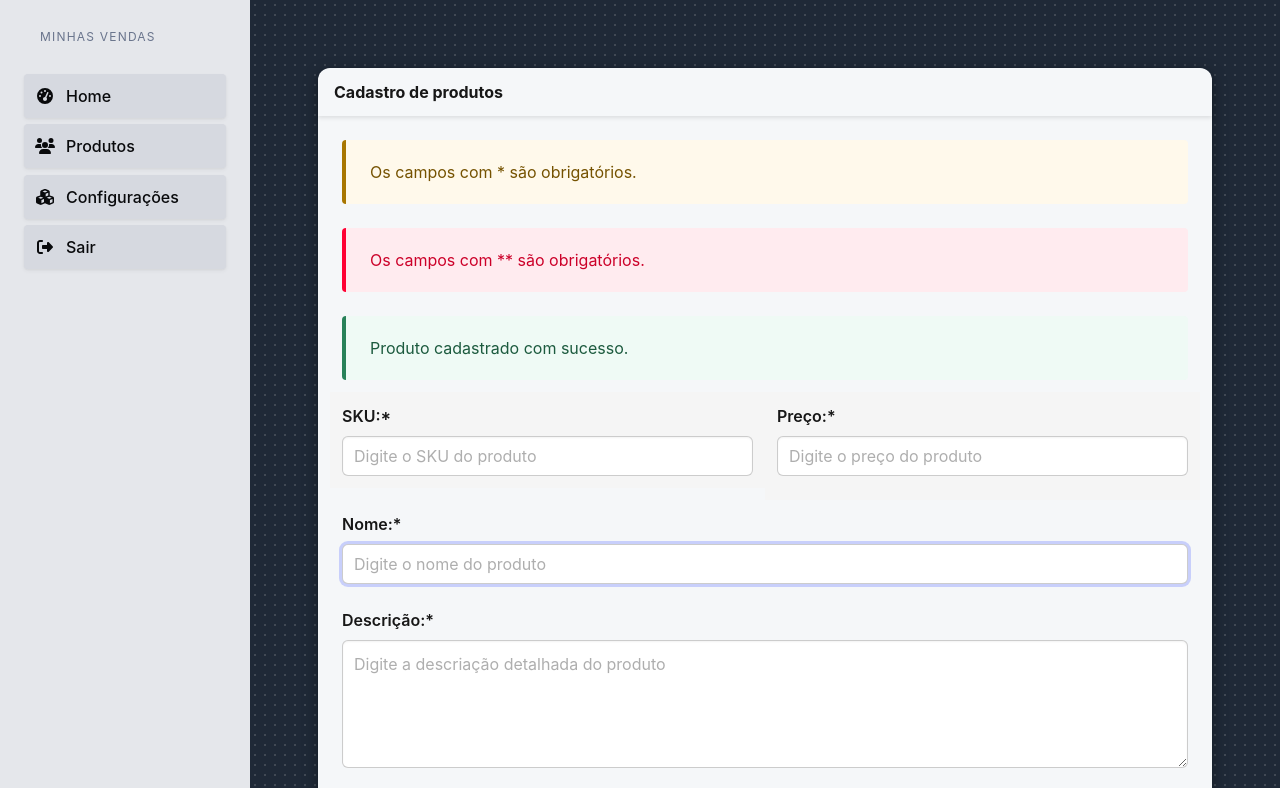
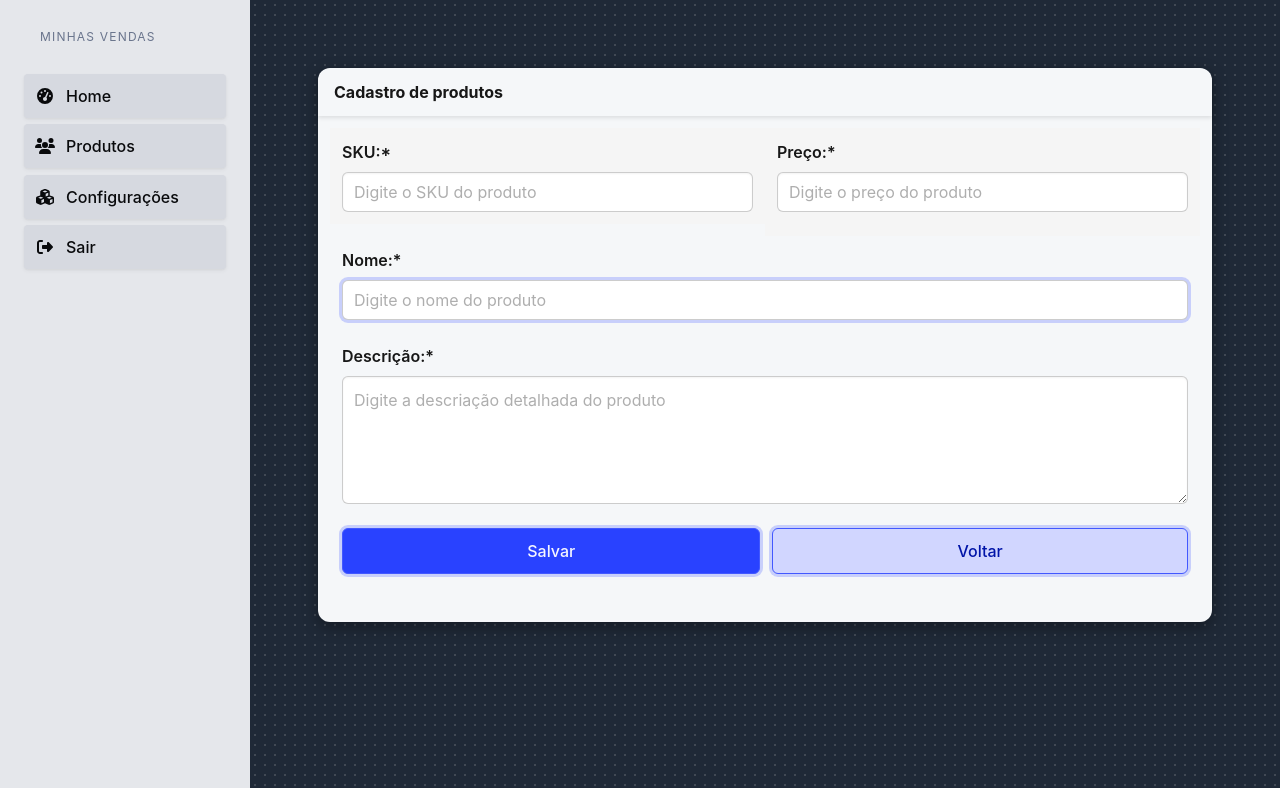
Before and after one commit to emersonpessoa01/vendas-app, a Next.js app: page /pages/cadastro/produtos in a window 1280 px wide. Shown: the top 788 px of the page. Built offline with nearby package versions, Linux system fonts and the light colour scheme.

Commit message:
feat: Showing message feedback to the user :rocket:

```diff
--- a/src/components/common/index.tsx
+++ b/src/components/common/index.tsx
@@ -1,2 +1,2 @@
 export { Input } from "./input";
-export { Message } from "./message";
+export type { Message, Alert } from "./message";
--- a/src/components/common/message/index.tsx
+++ b/src/components/common/message/index.tsx
@@ -1,4 +1,9 @@
 interface MessageProps {
+  tipo: string;
+  field?: string;
+  texto: string;
+}
+export interface Alert {
   tipo: string;
   field?: string;
   texto: string;
--- a/src/components/layout/index.tsx
+++ b/src/components/layout/index.tsx
@@ -1,13 +1,16 @@
 "use client";
 
+import { ReactNode } from "react";
 import { Menu } from "./menu";
+import { Message, Alert } from "components/common/message";
 
-interface LayoutProps{
-  titulo: string;
-  children: React.ReactNode;
+interface LayoutProps {
+  titulo?: string;
+  children?: ReactNode;
+  mensagens?: Array<Alert>;
 }
 
-export const Layout: React.FC<LayoutProps> = ({titulo,children}) => {
+export const Layout: React.FC<LayoutProps> = ({ titulo, children, mensagens }) => {
   // console.log(`Título recebido: ${titulo}`)
   return (
     <div className="app">
@@ -22,7 +25,10 @@ export const Layout: React.FC<LayoutProps> = ({titulo,children}) => {
                 <p className="card-header-title w-full">{titulo}</p>
               </div>
               <div className="card-content">
-                <div className="content">{children}</div>
+                <div className="content">
+                  {mensagens && mensagens.map((msg) => <Message {...msg} />)}
+                  {children}
+                </div>
               </div>
             </div>
           </div>
--- a/src/components/produtos/cadastro/index.tsx
+++ b/src/components/produtos/cadastro/index.tsx
@@ -1,9 +1,10 @@
 "use client";
 import React, { useState } from "react";
-import { Layout, Input, Message } from "components";
+import { Layout, Input } from "components";
 import { useProdutoService } from "../../../config/services";
 import { Produto } from "config/models/produtos";
 import {converterEmBigDecimal, formatReal} from "config/util/money";
+import { Message, Alert } from "components/common/message";
 export const CadastroProdutos: React.FC = () => {
   const service = useProdutoService();
   const [sku, setSku] = useState<string>("");
@@ -12,6 +13,8 @@ export const CadastroProdutos: React.FC = () => {
   const [descricao, setDescricao] = useState<string>("");
   const [id, setId] = useState<string>("");
   const [dataCadastro, setDataCadastro] = useState<string>("");
+  const [messages, setMessages] = useState<Array<Alert>>([]);
+
 
   const submit = () => {
     if(!sku || !preco || !nome || !descricao) {
@@ -37,6 +40,23 @@ export const CadastroProdutos: React.FC = () => {
         setPreco(formatReal(produto.preco?.toString() ?? ""));
         setNome(produto.nome ?? "");
         setDescricao(produto.descricao ?? "");
+
+        setMessages([
+          {
+            tipo: "success",
+            field: "Produto",
+            texto: `${produto.nome} atualizado com sucesso!`,
+          },
+        ]);
+      }).catch((error) => {
+        console.error(error);
+        setMessages([
+          {
+            tipo: "danger",
+            field: "Produto",
+            texto: `Erro ao atualizar o produto ${produto.nome}: ${error.message}`,
+          },
+        ]);
       });
 
     } else {
@@ -49,17 +69,31 @@ export const CadastroProdutos: React.FC = () => {
         setPreco(formatReal(produtoResposta.preco?.toString() ?? ""));
         setNome(produtoResposta.nome ?? "");
         setDescricao(produtoResposta.descricao ?? "");
+
+        setMessages([
+          {
+            tipo: "success",
+            field: "Produto",
+            texto: `${produto.nome} cadastrado com sucesso!`,
+          },
+        ]);
+      }).catch((error) => {
+        console.error(error);
+        setMessages([
+          {
+            tipo: "danger",
+            field: "Produto",
+            texto: `Erro ao cadastrar o ${produto.nome}: ${error.message}`,
+          },
+        ]);
       });
 
     }
   };
 
   return (
-    <Layout titulo="Cadastro de produtos">
-      <Message tipo="warning" texto="Os campos com * são obrigatórios." />
-      <Message tipo="danger" texto="Os campos com ** são obrigatórios." />
-      <Message tipo="success" texto="Produto cadastrado com sucesso." />
-      {/* Renderização condicional */}
+    <Layout titulo="Cadastro de produtos" mensagens={messages}>
+
       {id && (
         <div className="columns">
           <Input label="Código:" columnClasses="is-half" value={id?.toString() || ""} disabled id="inputId" />
```
